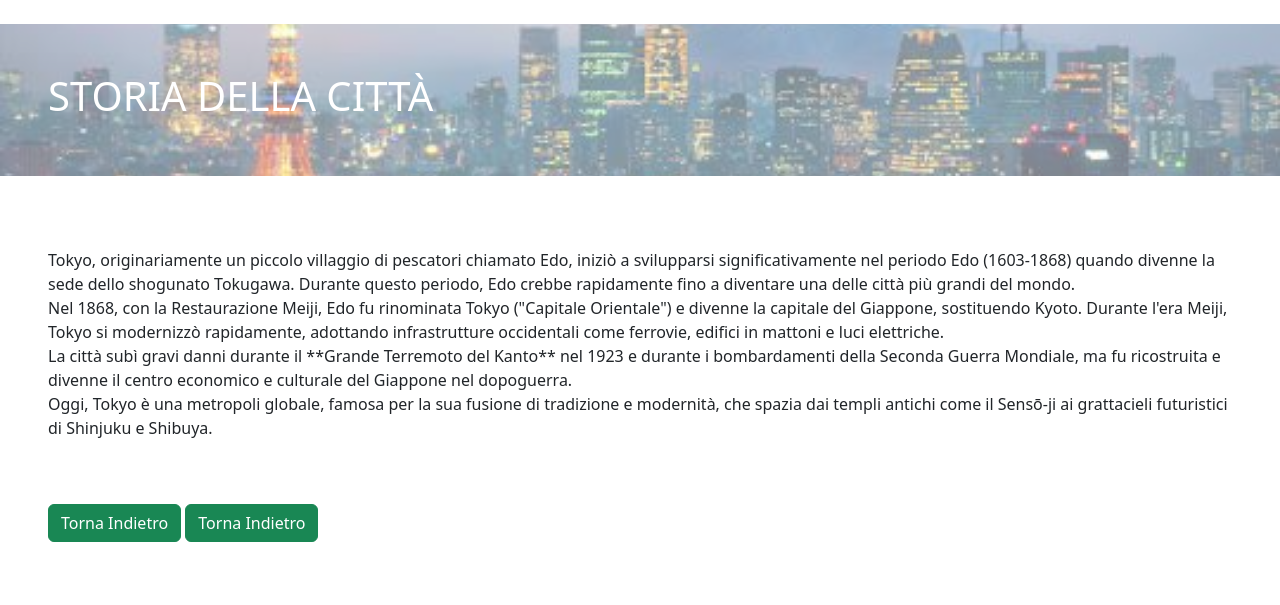
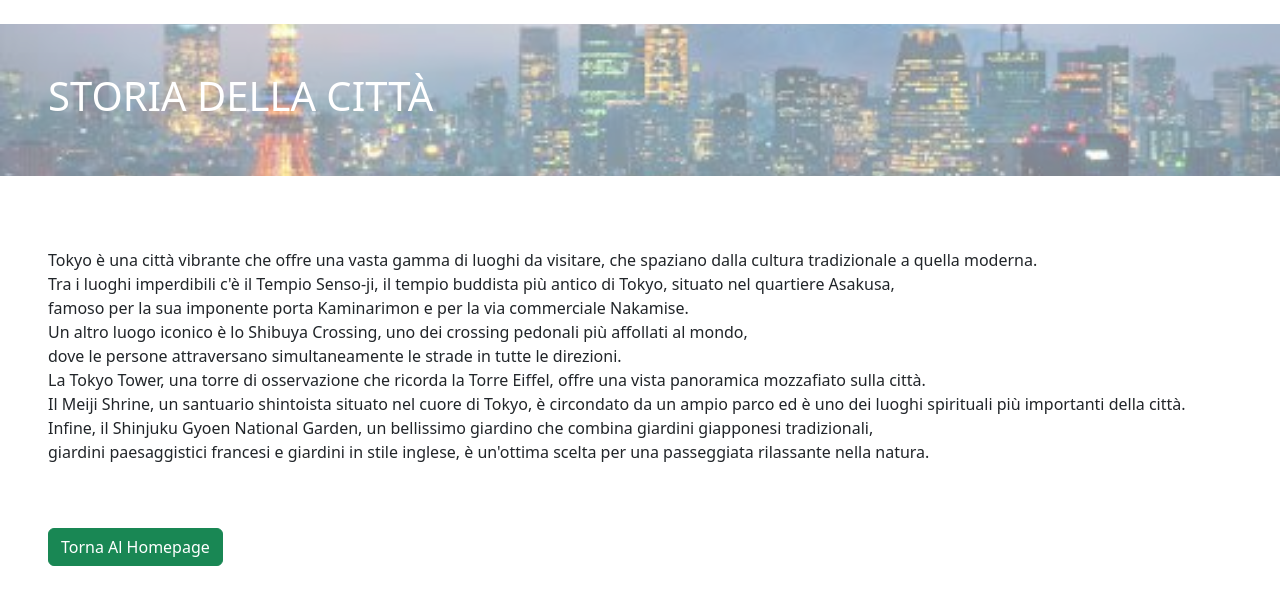
Before and after one commit to Torsello2007/SIto_web_citta, a Flask app: page /luoghi in a window 1280 px wide. Shown: the top 605 px of the page. Run offline with Flask 3, Linux system fonts and the light colour scheme.

Commit message:
modifica al luoghi.html

```diff
--- a/templates/luoghi.html
+++ b/templates/luoghi.html
@@ -22,13 +22,19 @@
     </div>
     <div class="container-fluid mt-4 p-5">
         <p>
-            Tokyo, originariamente un piccolo villaggio di pescatori chiamato Edo, iniziò a svilupparsi significativamente nel periodo Edo (1603-1868) quando divenne la sede dello shogunato Tokugawa. Durante questo periodo, Edo crebbe rapidamente fino a diventare una delle città più grandi del mondo. <br />
-            Nel 1868, con la Restaurazione Meiji, Edo fu rinominata Tokyo ("Capitale Orientale") e divenne la capitale del Giappone, sostituendo Kyoto. Durante l'era Meiji, Tokyo si modernizzò rapidamente, adottando infrastrutture occidentali come ferrovie, edifici in mattoni e luci elettriche.<br />
-            La città subì gravi danni durante il **Grande Terremoto del Kanto** nel 1923 e durante i bombardamenti della Seconda Guerra Mondiale, ma fu ricostruita e divenne il centro economico e culturale del Giappone nel dopoguerra.<br />
-            Oggi, Tokyo è una metropoli globale, famosa per la sua fusione di tradizione e modernità, che spazia dai templi antichi come il Sensō-ji ai grattacieli futuristici di Shinjuku e Shibuya.
+            Tokyo è una città vibrante che offre una vasta gamma di luoghi da visitare, che spaziano dalla cultura tradizionale a quella moderna. <br />
+            Tra i luoghi imperdibili c'è il Tempio Senso-ji, il tempio buddista più antico di Tokyo, situato nel quartiere Asakusa, <br />
+            famoso per la sua imponente porta Kaminarimon e per la via commerciale Nakamise. <br />
+            Un altro luogo iconico è lo Shibuya Crossing, uno dei crossing pedonali più affollati al mondo, <br />
+            dove le persone attraversano simultaneamente le strade in tutte le direzioni. <br />
+            La Tokyo Tower, una torre di osservazione che ricorda la Torre Eiffel, offre una vista panoramica mozzafiato sulla città. <br />
+            Il Meiji Shrine, un santuario shintoista situato nel cuore di Tokyo, è circondato da un ampio parco ed è uno dei luoghi spirituali più importanti della città. <br />
+            Infine, il Shinjuku Gyoen National Garden, un bellissimo giardino che combina giardini giapponesi tradizionali, <br />
+            giardini paesaggistici francesi e giardini in stile inglese, è un'ottima scelta per una passeggiata rilassante nella natura.
         </p>
-        <a href="/" class="btn btn-success mt-5">Torna Indietro</a>
-        <a href="/" class="btn btn-success mt-5">Torna Indietro</a>
+
+        <a href="/" class="btn btn-success mt-5">Torna Al Homepage</a>
+
     </div>
 </body>
 </html>
```
